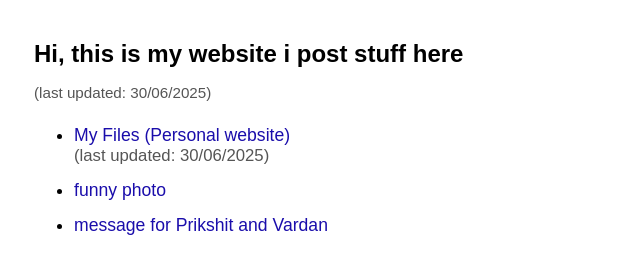
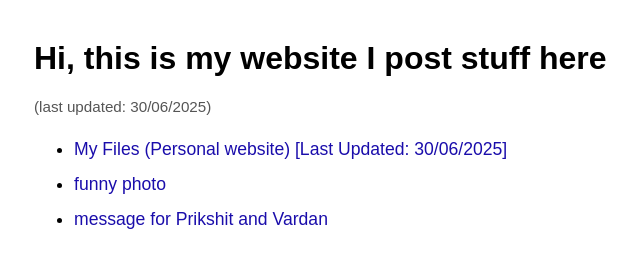
Before and after one commit to Trolk09/Website, a plain HTML site: page index.html in a window 1280 px wide. Shown: the whole page, without its empty margins (6-646 px from the left). Drawn offline with Linux system fonts and the light colour scheme.

Commit message:
Update index.html

```diff
--- a/index.html
+++ b/index.html
@@ -5,7 +5,6 @@
     <title>My Personal Website</title>
     <style>
         body { font-family: Arial, sans-serif; margin: 40px; }
-        h1 { font-size: 1.5em; }
         .note { color: #555; font-size: 0.95em; }
         ul { margin-top: 24px; }
         li { margin-bottom: 14px; font-size: 1.1em; }
@@ -14,21 +13,20 @@
     </style>
 </head>
 <body>
-    <h1>Hi, this is my website i post stuff here</h1>
+    <h1>Hi, this is my website I post stuff here</h1>
     <div class="note">(last updated: 30/06/2025)</div>
 
     <ul>
         <li>
-            <a href="https://f941-2409-40d5-5b-1a04-8c88-e57d-a327-3dbc.ngrok-free.app/" target="_blank">
-                My Files (Personal website)
-              <div class="note">(last updated: 30/06/2025)</div>
+            <a href="https://trolk09.github.io/Divyam-s-Website/" target="_blank">
+                My Files (Personal website) [Last Updated: 30/06/2025]
             </a>
         </li>
         <li>
-            <a href="https://github.com/Trolk09/Divyam-s-Website/blob/main/message.txt" target="_blank">funny photo</a>
+            <a href="https://trolk09.github.io/Divyam-s-Website/funnyphoto.jpg" target="_blank">funny photo</a>
         </li>
         <li>
-            <a href="message.txt" target="_blank">
+            <a href="https://trolk09.github.io/Divyam-s-Website/message.txt" target="_blank">
                 message for Prikshit and Vardan
             </a>
         </li>
```
